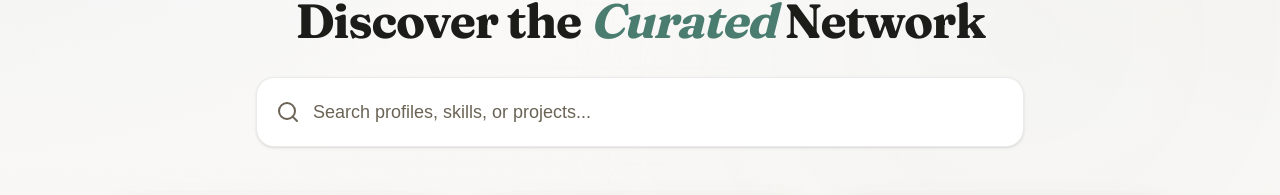
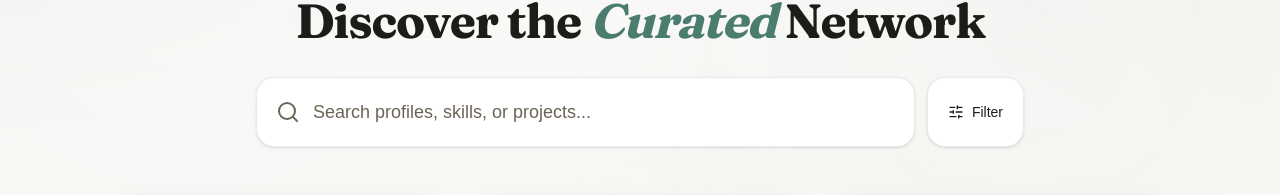
Before and after one commit to bounswe/bounswe2026group5, a React (Vite) app in the folder web/: page /discover in a window 1280 px wide. Shown: the part 124-319 px from the top of the page. Built offline with nearby package versions, Linux system fonts and the light colour scheme; sample sign-in values are in the browser's storage.

Commit message:
feature: add filter button near the search bar

```diff
--- /dev/null
+++ b/web/src/components/features/discover/DiscoverFilterPanel.tsx
@@ -0,0 +1,113 @@
+// web/src/components/features/discover/DiscoverFilterPanel.tsx
+import { useRef, useEffect, useState } from 'react'
+import { SlidersHorizontal, X } from 'lucide-react'
+import { cn } from '@/lib/utils'
+
+interface DiscoverFilterPanelProps {
+  allSkills: string[]
+  selectedSkills: Set<string>
+  onToggle: (skill: string) => void
+  onClear: () => void
+}
+
+export function DiscoverFilterPanel({
+  allSkills,
+  selectedSkills,
+  onToggle,
+  onClear,
+}: Readonly<DiscoverFilterPanelProps>) {
+  const [open, setOpen] = useState(false)
+  const ref = useRef<HTMLDivElement>(null)
+  const count = selectedSkills.size
+
+  useEffect(() => {
+    function handleClickOutside(e: MouseEvent) {
+      if (ref.current && !ref.current.contains(e.target as Node)) {
+        setOpen(false)
+      }
+    }
+    if (open) document.addEventListener('mousedown', handleClickOutside)
+    return () => document.removeEventListener('mousedown', handleClickOutside)
+  }, [open])
+
+  return (
+    <div ref={ref} className="relative shrink-0">
+      {/* Trigger button — matches search bar height via self-stretch on parent */}
+      <button
+        type="button"
+        onClick={() => setOpen((prev) => !prev)}
+        aria-label="Filter by skill"
+        aria-expanded={open}
+        className={cn(
+          'h-full flex items-center gap-2 px-5 rounded-2xl border',
+          'text-sm font-medium transition-all duration-200',
+          'shadow-sm focus:outline-none focus:ring-2 focus:ring-accent/30',
+          open || count > 0
+            ? 'bg-accent text-white border-accent hover:bg-accent-light'
+            : 'bg-mist border-line text-ink hover:bg-background hover:border-accent/40',
+        )}
+      >
+        <SlidersHorizontal className="h-4 w-4 shrink-0" />
+        <span className="hidden sm:inline">Filter</span>
+        {count > 0 && (
+          <span className="flex items-center justify-center h-5 w-5 rounded-full bg-white/25 text-xs font-bold leading-none">
+            {count}
+          </span>
+        )}
+      </button>
+
+      {/* Floating panel — right-aligned, capped so it never escapes the viewport */}
+      {open && (
+        <div className="absolute right-0 top-[calc(100%+10px)] z-50 island-shell rounded-2xl shadow-2xl p-5 w-72 max-w-[calc(100vw-1.5rem)] flex flex-col gap-4">
+          {/* Header */}
+          <div className="flex items-center justify-between shrink-0">
+            <span className="text-xs font-bold uppercase tracking-wider text-ink-soft">
+              Filter by Skill
+            </span>
+            {count > 0 && (
+              <button
+                type="button"
+                onClick={onClear}
+                className="flex items-center gap-1 text-xs text-accent hover:text-accent-light font-semibold transition-colors"
+              >
+                <X className="h-3 w-3" />
+                Clear all
+              </button>
+            )}
+          </div>
+
+          {/* Skill chips — scrollable when list grows */}
+          <div className="flex flex-wrap gap-2 max-h-52 overflow-y-auto pr-1 [scrollbar-width:thin] [scrollbar-color:var(--iris)_transparent]">
+            {/* Skills are sorted alphabetically in the caller (ALL_SKILLS) */}
+            {allSkills.map((skill) => {
+              const active = selectedSkills.has(skill)
+              return (
+                <button
+                  key={skill}
+                  type="button"
+                  onClick={() => onToggle(skill)}
+                  className={cn(
+                    'px-3 py-1 rounded-full text-xs font-bold uppercase tracking-wider transition-all duration-150',
+                    active
+                      ? 'bg-accent text-white shadow-sm scale-105'
+                      : 'bg-accent-muted text-accent hover:bg-accent/20',
+                  )}
+                >
+                  {skill}
+                </button>
+              )
+            })}
+          </div>
+
+          {count > 0 && (
+            <p className="text-xs text-ink-soft border-t border-line pt-3 shrink-0">
+              Showing mentors with{' '}
+              <span className="font-semibold text-ink">any</span> of the{' '}
+              {count} selected {count === 1 ? 'skill' : 'skills'}.
+            </p>
+          )}
+        </div>
+      )}
+    </div>
+  )
+}
--- a/web/src/components/features/discover/DiscoverSearchBar.tsx
+++ b/web/src/components/features/discover/DiscoverSearchBar.tsx
@@ -26,14 +26,14 @@ export function DiscoverSearchBar({
         onChange={(e) => onChange(e.target.value)}
         placeholder={placeholder}
         className={cn(
-          'w-full pl-14 pr-8 py-5',
+          'w-full pl-14 pr-6 py-5',
           'bg-mist border border-line rounded-2xl',
           'text-ink placeholder:text-ink-soft',
-          'text-lg font-sans',
+          'text-base sm:text-lg font-sans',
           'shadow-sm',
           'focus:outline-none focus:ring-2 focus:ring-accent/30 focus:border-accent/40',
           'transition-all duration-200',
-          ' hover:bg-background'
+          'hover:bg-background',
         )}
       />
     </div>
--- a/web/src/routes/_authorized/discover.tsx
+++ b/web/src/routes/_authorized/discover.tsx
@@ -1,10 +1,11 @@
 // web/src/routes/_authorized/discover.tsx
-import { useState, useMemo } from 'react'
+import { useState, useMemo, useCallback } from 'react'
 import { createFileRoute, useNavigate } from '@tanstack/react-router'
 import { Button } from '@/components/ui/button'
 import { Display } from '@/components/Typography'
 import { ProfileCard } from '@/components/features/discover/ProfileCard'
 import { DiscoverSearchBar } from '@/components/features/discover/DiscoverSearchBar'
+import { DiscoverFilterPanel } from '@/components/features/discover/DiscoverFilterPanel'
 import { getAllMockProfiles } from '@/lib/mocks/profiles'
 
 // TODO: Replace PAGE_SIZE and pagination logic with a real API call that
@@ -19,23 +20,53 @@ const ALL_PROFILES = getAllMockProfiles().filter(
   (p) => p.mentorshipMode === 'MENTOR' || p.mentorshipMode === 'BOTH',
 )
 
+// Unique skill names across all mentor profiles, sorted A→Z (case-insensitive)
+const ALL_SKILLS = Array.from(
+  new Set(ALL_PROFILES.flatMap((p) => p.expertise.map((e) => e.name))),
+).sort((a, b) => a.localeCompare(b))
+
 function DiscoverPage() {
   const navigate = useNavigate()
   const [query, setQuery] = useState('')
+  const [selectedSkills, setSelectedSkills] = useState<Set<string>>(new Set())
   const [visibleCount, setVisibleCount] = useState(PAGE_SIZE)
+
+  const handleSkillToggle = useCallback((skill: string) => {
+    setSelectedSkills((prev) => {
+      const next = new Set(prev)
+      if (next.has(skill)) {
+        next.delete(skill)
+      } else {
+        next.add(skill)
+      }
+      return next
+    })
+    setVisibleCount(PAGE_SIZE)
+  }, [])
+
+  const handleSkillClear = useCallback(() => {
+    setSelectedSkills(new Set())
+    setVisibleCount(PAGE_SIZE)
+  }, [])
 
   // TODO: Replace this client-side filter with a debounced API search call
   const filteredProfiles = useMemo(() => {
     const q = query.trim().toLowerCase()
-    if (!q) return ALL_PROFILES
-    return ALL_PROFILES.filter(
-      (p) =>
+    return ALL_PROFILES.filter((p) => {
+      const matchesQuery =
+        !q ||
         p.displayName.toLowerCase().includes(q) ||
         p.title.toLowerCase().includes(q) ||
         p.expertise.some((e) => e.name.toLowerCase().includes(q)) ||
-        p.bio.toLowerCase().includes(q),
-    )
-  }, [query])
+        p.bio.toLowerCase().includes(q)
+
+      const matchesSkills =
+        selectedSkills.size === 0 ||
+        p.expertise.some((e) => selectedSkills.has(e.name))
+
+      return matchesQuery && matchesSkills
+    })
+  }, [query, selectedSkills])
 
   const visibleProfiles = filteredProfiles.slice(0, visibleCount)
   const hasMore = visibleCount < filteredProfiles.length
@@ -66,15 +97,22 @@ function DiscoverPage() {
             Network
           </Display>
 
+          <div className="flex items-stretch gap-3 w-full max-w-xs sm:max-w-lg md:max-w-2xl lg:max-w-3xl">
             <DiscoverSearchBar
               value={query}
               onChange={(val) => {
                 setQuery(val)
-              // Reset pagination when search query changes
                 setVisibleCount(PAGE_SIZE)
               }}
-            className="w-full max-w-xs sm:max-w-lg md:max-w-2xl lg:max-w-3xl"
+              className="flex-1 min-w-0"
             />
+            <DiscoverFilterPanel
+              allSkills={ALL_SKILLS}
+              selectedSkills={selectedSkills}
+              onToggle={handleSkillToggle}
+              onClear={handleSkillClear}
+            />
+          </div>
         </section>
       </div>
 
@@ -83,11 +121,12 @@ function DiscoverPage() {
         {visibleProfiles.length === 0 ? (
           <div className="py-24 text-center">
             <p className="text-ink-soft text-lg">
-              No profiles found matching{' '}
-              <span className="font-semibold text-ink">"{query}"</span>.
+              {query
+                ? <>No mentors found matching <span className="font-semibold text-ink">"{query}"</span>.</>
+                : 'No mentors match the selected filters.'}
             </p>
             <p className="text-ink-soft text-sm mt-2">
-              Try a different name, skill, or title.
+              Try adjusting your search or clearing the skill filters.
             </p>
           </div>
         ) : (
```
Lines whose indentation alone changed are shown as unchanged.
